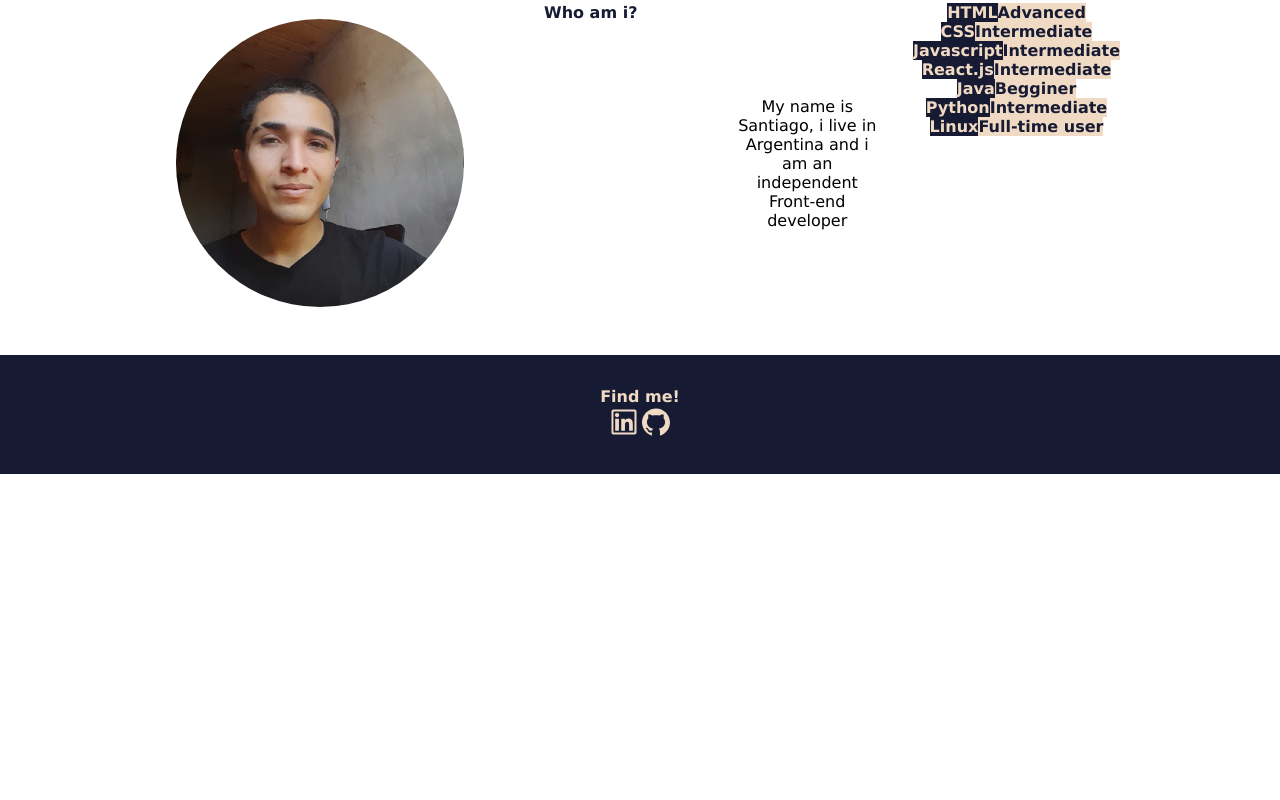
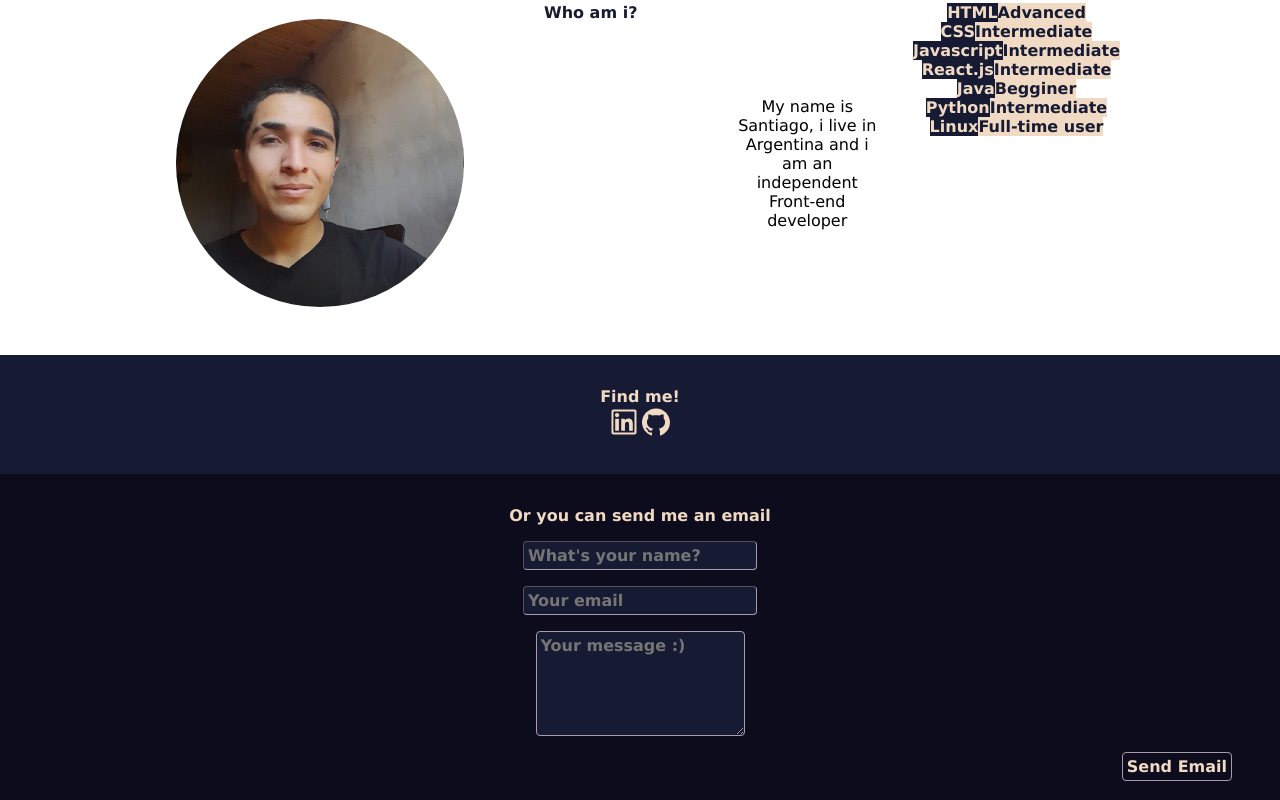
Before and after one commit to NewtonHead/portfolio, a React (Create React App) app: page / in a window 1280 px wide. Shown: the part 976-1776 px from the top of the page. Before the commit the page ends 1450 px from the top, so only its background shows below. Built offline with nearby package versions, Linux system fonts and the light colour scheme.

Commit message:
added contact section

```diff
--- a/package.json
+++ b/package.json
@@ -6,6 +6,7 @@
     "@testing-library/jest-dom": "^5.16.5",
     "@testing-library/react": "^13.4.0",
     "@testing-library/user-event": "^13.5.0",
+    "emailjs-com": "^3.2.0",
     "react": "^18.2.0",
     "react-dom": "^18.2.0",
     "react-icons": "^4.6.0",
--- a/src/App.css
+++ b/src/App.css
@@ -79,7 +79,6 @@ section {
   display: none;
 }
 
-
 .flex-centered {
   display: flex;
   align-items: center;
@@ -109,19 +108,25 @@ section {
 
 #workButton {
   font-size: 1.5rem;
-  -webkit-transition: background-color 400ms linear, color 400ms linear;
-          transition: background-color 400ms linear, color 400ms linear;
-  height: 2.5rem;
   width: 15rem;
-  border-width: 1px;
-  border-style: solid;
-  border-radius: 0.25rem;
-  border-color: var(--almond);
   margin: 1rem;
   margin-top: 2rem;
 }
 
-#workButton:hover, #workButton:active {
+.fadeAnimation {
+  -webkit-transition: background-color 400ms linear, color 400ms linear;
+  transition: background-color 400ms linear, color 400ms linear;
+}
+
+.ghostButton {
+  border-color: var(--heliotrope-gray);
+  border-radius: 0.25rem;
+  border-style: solid;
+  border-width: 1px;
+  padding: 0.25rem;
+}
+
+.fadeAnimation:hover, .fadeAnimation:active {
   background-color:var(--heliotrope-gray);
   color: white;
   cursor: pointer;
@@ -166,6 +171,22 @@ p {
 .mediaButton:hover {
   transform: scale(1.1);
   animation: bounce 0.5s;
+}
+
+form {
+  margin: 1rem 3rem 1rem 3rem;
+}
+
+.inputArea {
+  padding: 0.25rem;
+  border-radius: 0.25rem;
+  border-width: 1px;
+  margin-bottom: 1rem;
+  border-color: var(--heliotrope-gray);
+}
+
+#submitButton {
+  float: right;
 }
 
 @media only screen and (min-device-width:601px) {
@@ -333,6 +354,10 @@ p {
   .mediaButton {
     margin: 0.5rem 1rem 0.5rem 1rem;
   }
+
+  .inputArea {
+    width: 100%;
+  }
 }
 
 @keyframes growDown {
--- a/src/App.js
+++ b/src/App.js
@@ -4,6 +4,7 @@ import navbarData from './components/Navbar/data';
 import Welcome from './components/Welcome/Welcome';
 import About from './components/About/About';
 import Media from './components/Media/Media'
+import Contact from './components/Contact/Contact'
 
 function App() {
   return (
@@ -12,6 +13,7 @@ function App() {
       <Navbar data={navbarData} />
       <About />
       <Media />
+      <Contact />
     </div>
   );
 }
--- /dev/null
+++ b/src/components/Contact/Contact.jsx
@@ -0,0 +1,12 @@
+import EmailForm from "./EmailForm/EmailForm"
+
+function Contact() {
+    return (
+        <section id="contact" className="xiketic-background">
+            <h2 className="almond text-centered bold">Or you can send me an email</h2>
+            <EmailForm />
+        </section>
+    )
+}
+
+export default Contact
--- /dev/null
+++ b/src/components/Contact/EmailForm/EmailForm.jsx
@@ -0,0 +1,76 @@
+import { useState } from "react";
+import emailjs from "emailjs-com";
+
+function EmailForm() {
+    const [email, setEmail] = useState('');
+    const [name, setName] = useState('');
+    const [subject, setSubject] = useState('');
+    const [message, setMessage] = useState('');
+
+    const handleSubmit = (event) => {
+        event.preventDefault();
+
+        const params = {
+            from_name: name,
+            from_email: email,
+            subject: subject,
+            message: message
+        };
+
+        emailjs.send(
+            "service_owz79ll",
+            "template_dhhhr1p",
+            params,
+            "YHHoetWCn1YneTOkc"
+        ).then((result) => {
+            console.log(result.text);
+        }, (error) => {
+            console.log(error.text);
+        });
+
+        setName('');
+        setEmail('');
+        setSubject('');
+        setMessage('');
+    }
+
+    return (
+        <form onSubmit={handleSubmit}>
+            <div className="flex-centered">
+                <label htmlFor="name" />
+                <input
+                    id="name"
+                    type="text"
+                    value={name}
+                    onChange={(event) => setName(event.target.value)}
+                    placeholder="What's your name?"
+                    className="inputArea oxford-blue-background almond bold" />
+            </div>
+            <div className="flex-centered">
+                <label htmlFor="email" />
+                <input
+                    id="email"
+                    type="email"
+                    value={email}
+                    onChange={(event) => setEmail(event.target.value)}
+                    placeholder="Your email"
+                    className="inputArea oxford-blue-background almond bold" />
+            </div>
+            <div className="flex-centered">
+                <label htmlFor="message" />
+                <textarea
+                    id="message"
+                    type="text"
+                    value={message}
+                    onChange={(event) => setMessage(event.target.value)}
+                    placeholder="Your message :)"
+                    className="inputArea formParagraph oxford-blue-background almond bold"
+                    rows="5" />
+            </div>
+
+            <button id="submitButton" className="fadeAnimation ghostButton almond xiketic-background bold" type="submit">Send Email</button>
+        </form>
+    )
+}
+
+export default EmailForm
```
Also changed, not shown: 1 other file (tests, documents, lock files or other folders).
